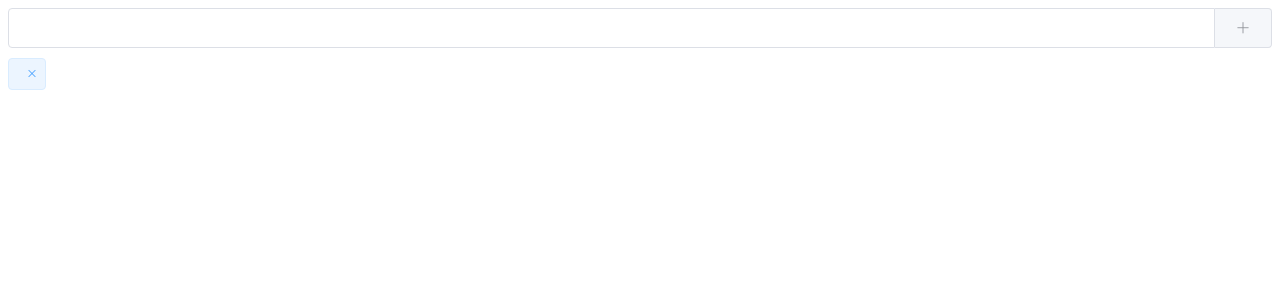
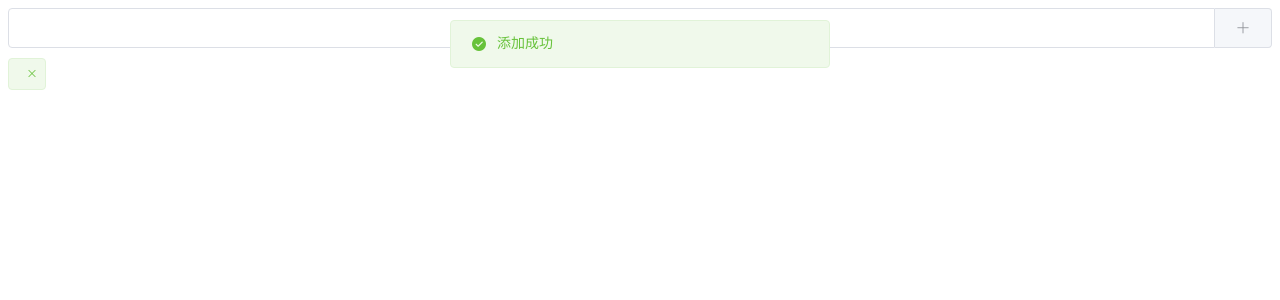
Before and after one commit to ximelly/vue-practice, a Vue app: page / in a window 1280 px wide. Both pictures are taken after a click on the button 1243 px from the left and 28 px from the top of the page. Shown: the top 300 px of the page. Built offline with nearby package versions, Linux system fonts and the light colour scheme.

Commit message:
添加提示
添加提示

```diff
--- a/src/App.vue
+++ b/src/App.vue
@@ -31,9 +31,11 @@
       handerAdd(){
         this.list.push(this.input_message);
         this.input_message="";
+        this.$message.success("添加成功");
       },
       handlerDel(index){
         this.list.splice(index,1);
+        this.$message.success("删除成功");
       }
     },
   }
--- a/src/components/list-item.vue
+++ b/src/components/list-item.vue
@@ -1,5 +1,5 @@
 <template>
-  <div class="m10"><el-tag closable :type="success" @close="clickItem()">{{name}}</el-tag></div>
+  <div class="m10"><el-tag closable type="success" @close="clickItem()">{{name}}</el-tag></div>
 </template>
 
 <script>
```
